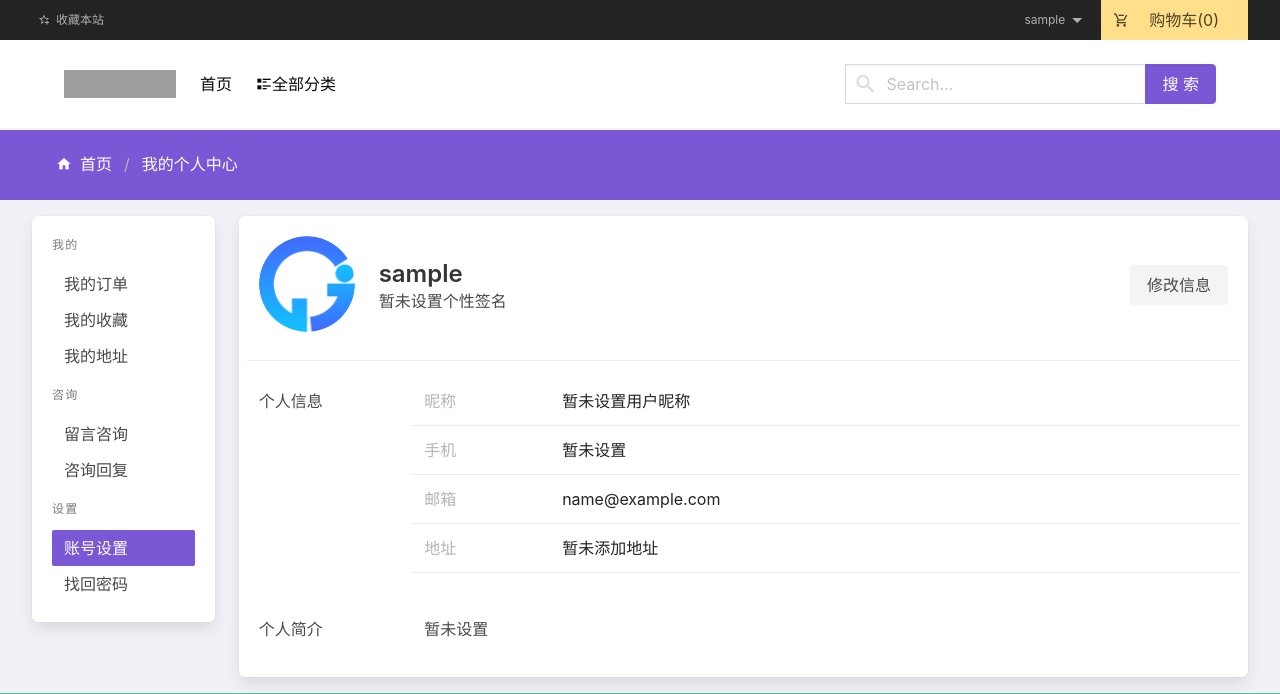
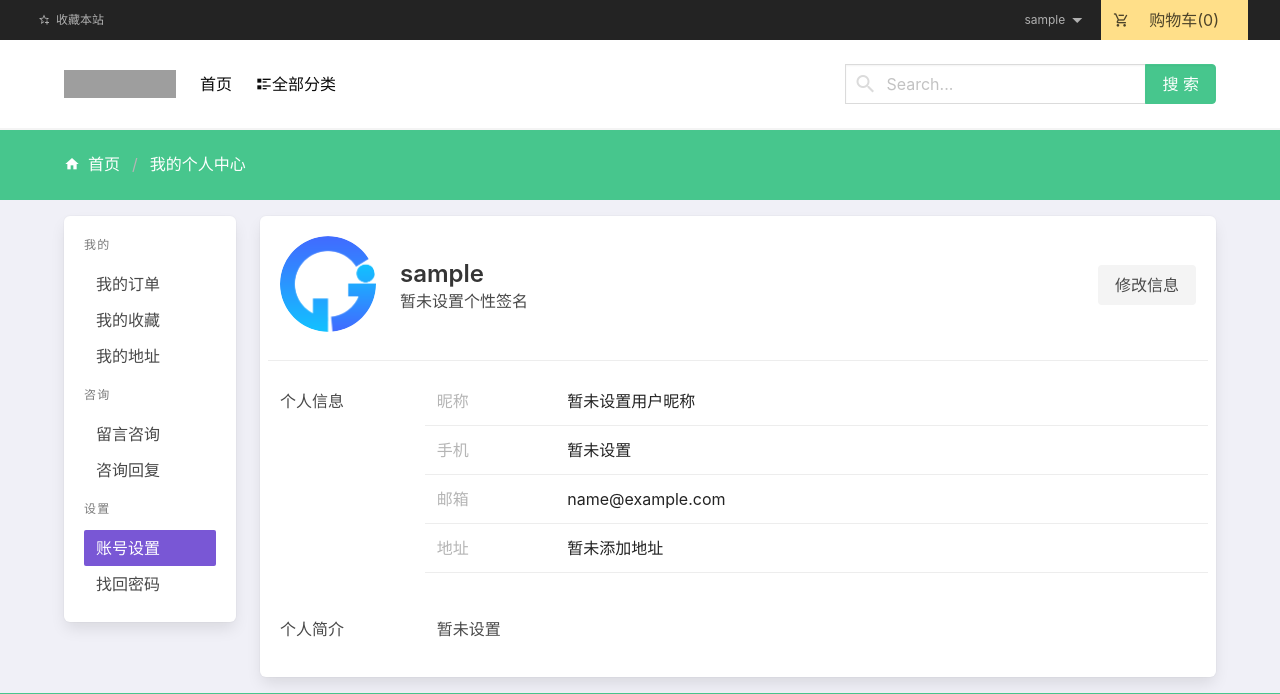
Before and after one commit to sunday2146/djangomall, a Django app: page /users/member/1/profile/ in a window 1280 px wide. Shown: the top 694 px of the page. Run offline with Django 3.2, Linux system fonts and the light colour scheme; the visitor is signed in with stand-in values (Sample User, id 1); data comes from the database, SQL or seed files in the repository; data that the repository does not hold is empty; some libraries are stand-ins or nearby versions; grey boxes are pictures that could not be loaded.

Commit message:
细节修改

```diff
--- a/themes/buefy/templates/base.html
+++ b/themes/buefy/templates/base.html
@@ -20,7 +20,7 @@
         {% block top_head %}{% include 'component/tophead.html' %}{% endblock %}
         {% block navbar %}{% include 'component/navbar.html' %}{% endblock %}
         {% block hero %}
-        <section class="hero is-small is-primary">
+        <section class="hero is-small is-success">
             <div class="hero-body">
             {% block hero-body %}
             <p class="title">
@@ -41,11 +41,6 @@
 
 
     {% block footer %}
-
-
-
-
-
         <footer class="footer mt-4 has-background-success">
             <div class="container">
                 {% comment %}
--- a/themes/buefy/templates/component/navbar.html
+++ b/themes/buefy/templates/component/navbar.html
@@ -71,7 +71,7 @@
                         value="{{ keyword }}">
                     </b-input>
                     <p class="control">
-                        <b-input custom-class="button is-primary" type="submit" value="搜 索"></b-input>
+                        <b-input custom-class="button is-success" type="submit" value="搜 索"></b-input>
                     </p>
                 </b-field>
                 </form>
--- a/themes/buefy/templates/component/tophead.html
+++ b/themes/buefy/templates/component/tophead.html
@@ -22,7 +22,7 @@
                 {% else %}
                 <p class="level-item"><a href="{% url 'users:login' %}">登录</a>
                     <span class="leo has-text-grey-dark">|</span></p>
-                <p class="level-item"><a>注册</a>
+                <p class="level-item"><a href="{% url 'users:register' %}">注册</a>
                     <span class="leo has-text-grey-dark">|</span></p>
                 {% endif %}
                 <!-- <p class="level-item">
--- a/themes/buefy/templates/users/login.html
+++ b/themes/buefy/templates/users/login.html
@@ -55,3 +55,8 @@
     </div>
 </section>
 {% endblock %}
+
+
+{% block footer %}
+
+{% endblock %}
--- a/themes/buefy/templates/users/member/user_info.html
+++ b/themes/buefy/templates/users/member/user_info.html
@@ -5,7 +5,7 @@
 {% endblock %}
 
 {% block hero-body %}
-<nav class="container breadcrumb is-fluid" aria-label="breadcrumbs">
+<nav class="container breadcrumb is-fluid1" aria-label="breadcrumbs">
     <ul>
         <li>
             <a href="/">
@@ -26,7 +26,7 @@
 
 {% block section %}
 <section class="mt-4" id="userinfo">
-    <div class="container is-fluid">
+    <div class="container is-fluid1">
         <div class="columns">
         <div class="column is-2">
             <div class="box">
```
